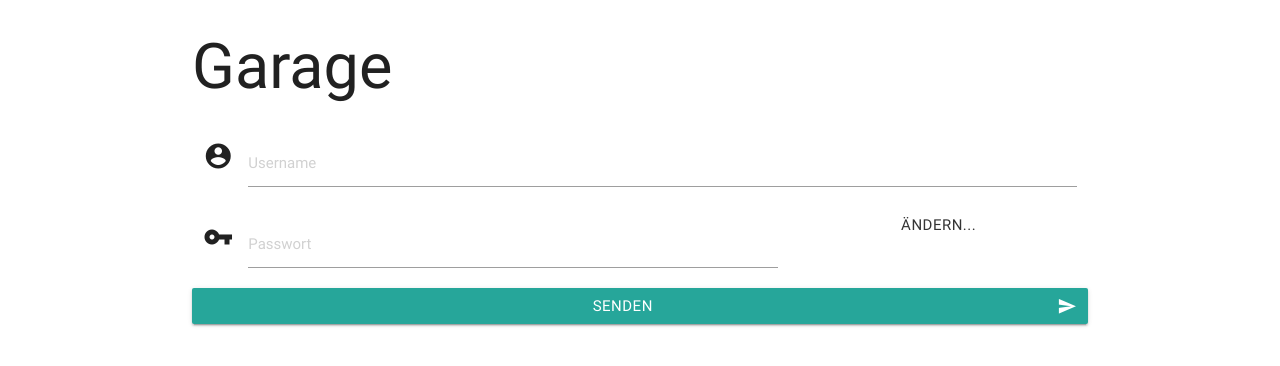
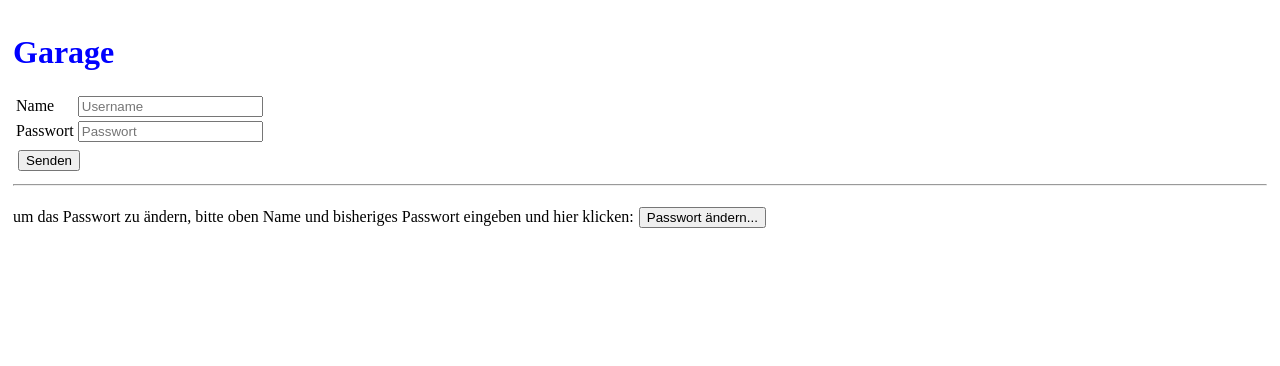
Before and after one commit to rgwch/garage, a Node server app: page / in a window 1280 px wide. Shown: the top 366 px of the page. Run offline with Node 20, Linux system fonts and the light colour scheme; some libraries are stand-ins or nearby versions.

Commit message:
remove material design files

```diff
--- a/public/direct.js
+++ b/public/direct.js
@@ -8,7 +8,7 @@
 $(function () {
   let lastState;
   let timer;
-  // $('#abstandaus').show();
+  $('#licht_an').hide();
 
   function setTimer(on) {
     if (on) {
--- /dev/null
+++ b/public/garage.css
@@ -0,0 +1,33 @@
+h1{
+    color:blue;
+}
+.container{
+    padding: 5px;
+    margin-left:auto;
+    margin-right: auto;
+    margin-top: 5px;
+
+}
+
+img{
+    margin-left:auto;
+    margin-right:auto;
+}
+
+.choice{
+    margin:5px;
+}
+
+#opener{
+    background: #dce5f4;
+    width:240px;
+    border: 1px solid black;
+    margin-top:15px
+}
+
+#light{
+    background: white;
+    width: 240px;
+    border: 1px solid black;
+    margin-top:15px;
+}
--- a/views/confirm.pug
+++ b/views/confirm.pug
@@ -1,14 +1,12 @@
 extends layout.pug
 
 block content
-
   .container
-    .row
-      h3(style="color:blue") Willkommen, #{name}
+    h3(style="color:blue") Willkommen, #{name}
       p Die Garage ist <b>#{status}</b>
       form.col.s12(method="post" action="/garage/action")
         input(type="hidden" name="username" value=name)
         input(type="hidden" name="password" value=pwd)
         input(type="hidden" name="action" value=action)
         button.col.s3.btn.waves-effect.waves-light(type="submit" name="action") #{action}
-        a.col.s3.offset-s1.btn.waves-effect.waves-light(href="/") Zurück
+        a.choice(href="/") Zurück
--- a/views/garage.pug
+++ b/views/garage.pug
@@ -2,19 +2,20 @@ extends layout.pug
 
 block content
   .container
-    .row
-      h1.col.s12 Garage
-
+      h1 Garage
       form.col.s12(method="post" action="/garage/login")
-        .row
-          .col.s12
-            .input-field.col.s12
-              i.material-icons.prefix account_circle
+        table
+          tr
+            td Name
+            td
               input(type="text" name="username" placeholder="Username" id="uname")
-            .input-field.col.s8
-              i.material-icons.prefix vpn_key
+          tr
+            td Passwort
+            td
               input(type="password" name="password" placeholder="Passwort" id="pwd")
-            .btn.btn-flat.col.s4(onClick="enterPwd()") ändern...
-
-            button.btn.waves-effect.waves-light.col.s12(type="submit" name="action") Senden
-              i.material-icons.right send
+            td
+        button.choice(type="submit" name="action") Senden
+        hr
+        p
+          span um das Passwort zu ändern, bitte oben Name und bisheriges Passwort eingeben und hier klicken:
+          button.choice(onClick="enterPwd()") Passwort ändern...
--- a/views/layout.pug
+++ b/views/layout.pug
@@ -5,8 +5,7 @@ doctype html
 html
   head
     title= "Unsere Garage"
-    link(rel="stylesheet" href="https://cdnjs.cloudflare.com/ajax/libs/materialize/0.100.1/css/materialize.min.css")
-    link(href="https://fonts.googleapis.com/icon?family=Material+Icons" rel="stylesheet")
+    link(rel="stylesheet" href="/garage.css")
     meta(content="width=device-width, initial-scale=1, minimum-scale=1, maximum-scale=2, user-scalable=0" name="viewport")
     link(rel="apple-touch-icon" href="/garage-57x57.png")
     link(rel="manifest" href="/manifest.json")
@@ -15,4 +14,3 @@ html
     script(src="https://ajax.googleapis.com/ajax/libs/jquery/3.2.1/jquery.min.js")
     script(src="/direct.js")
     script(src="/simple.js")
-    script(src="https://cdnjs.cloudflare.com/ajax/libs/materialize/0.100.1/js/materialize.min.js")
```
Also changed, not shown: garage.js (+174 -146 lines), views/answer.pug (+4 -4 lines), views/changepw.pug (+7 -8 lines), views/direct.pug (+13 -16 lines), public/manifest.json.
